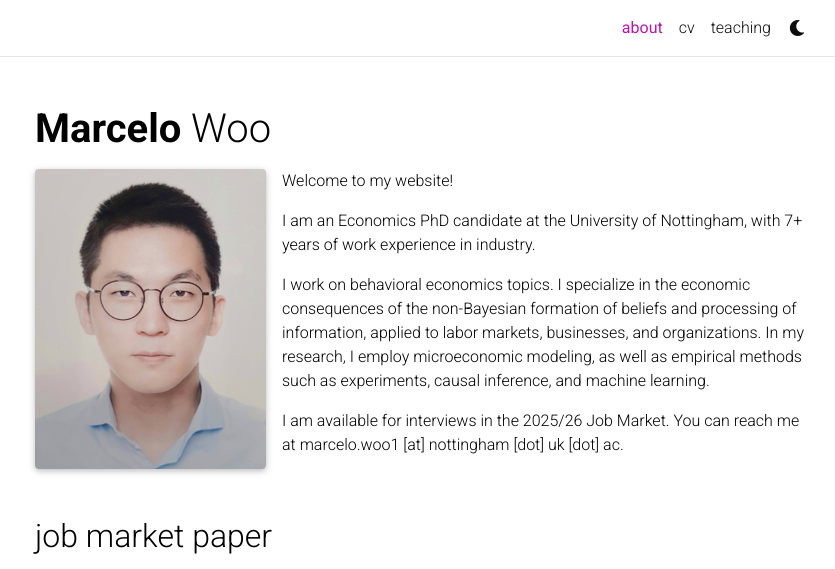
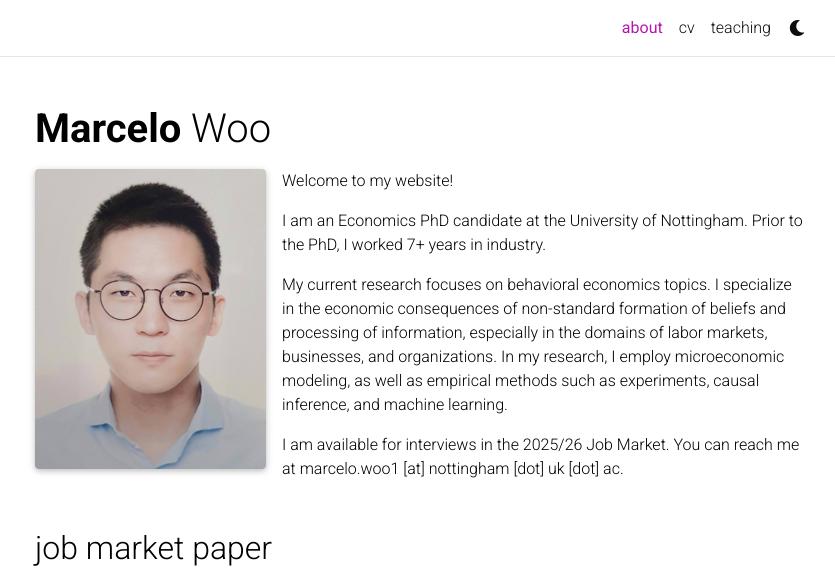
Before and after one commit to marcelowoo/marcelowoo.github.io, a Jekyll site: the page built from _pages/about.md, in a window 1280 px wide and 1126 px high, cut to the strip 0-569 px from the top of the window. Shown: the whole strip, without its empty margins (220-1055 px from the left). Built offline with Jekyll 4.4.1, drawn with Linux system fonts in a browser that asks for light colours; comment, search, counter and statistics services are not loaded; a style sheet for code colours, icons or effects is not loaded.

Commit message:
Update about.md

```diff
--- a/_pages/about.md
+++ b/_pages/about.md
@@ -17,9 +17,9 @@
 
 Welcome to my website!
 
-I am an Economics PhD candidate at the University of Nottingham, with 7+ years of work experience in industry.
+I am an Economics PhD candidate at the University of Nottingham. Prior to the PhD, I worked 7+ years in industry.
 
-I work on behavioral economics topics. I specialize in the economic consequences of the non-Bayesian formation of beliefs and processing of information, applied to labor markets, businesses, and organizations. In my research, I employ microeconomic modeling, as well as empirical methods such as experiments, causal inference, and machine learning.
+My current research focuses on behavioral economics topics. I specialize in the economic consequences of non-standard formation of beliefs and processing of information, especially in the domains of labor markets, businesses, and organizations. In my research, I employ microeconomic modeling, as well as empirical methods such as experiments, causal inference, and machine learning.
 
 <!-- My research interests center around the economic consequences of non-standard belief formation and information processing, in labor markets and organizations, using a combination of theoretical modelling and causal inference. -->
 
```
